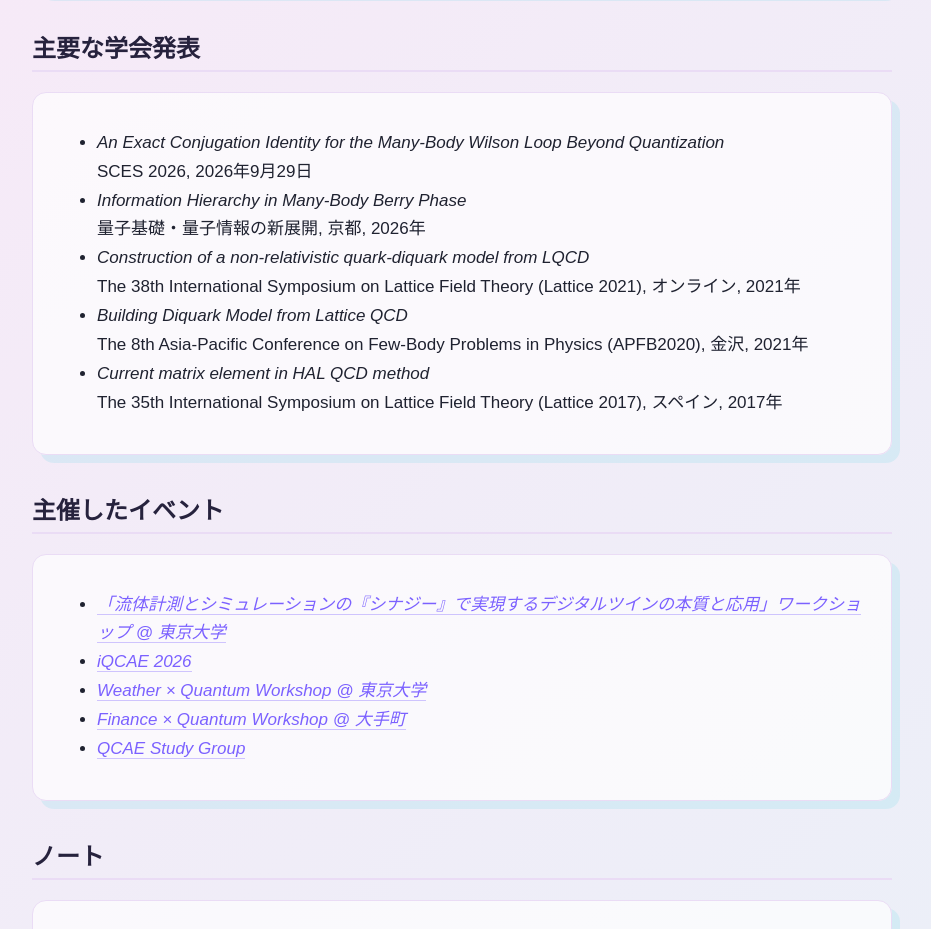
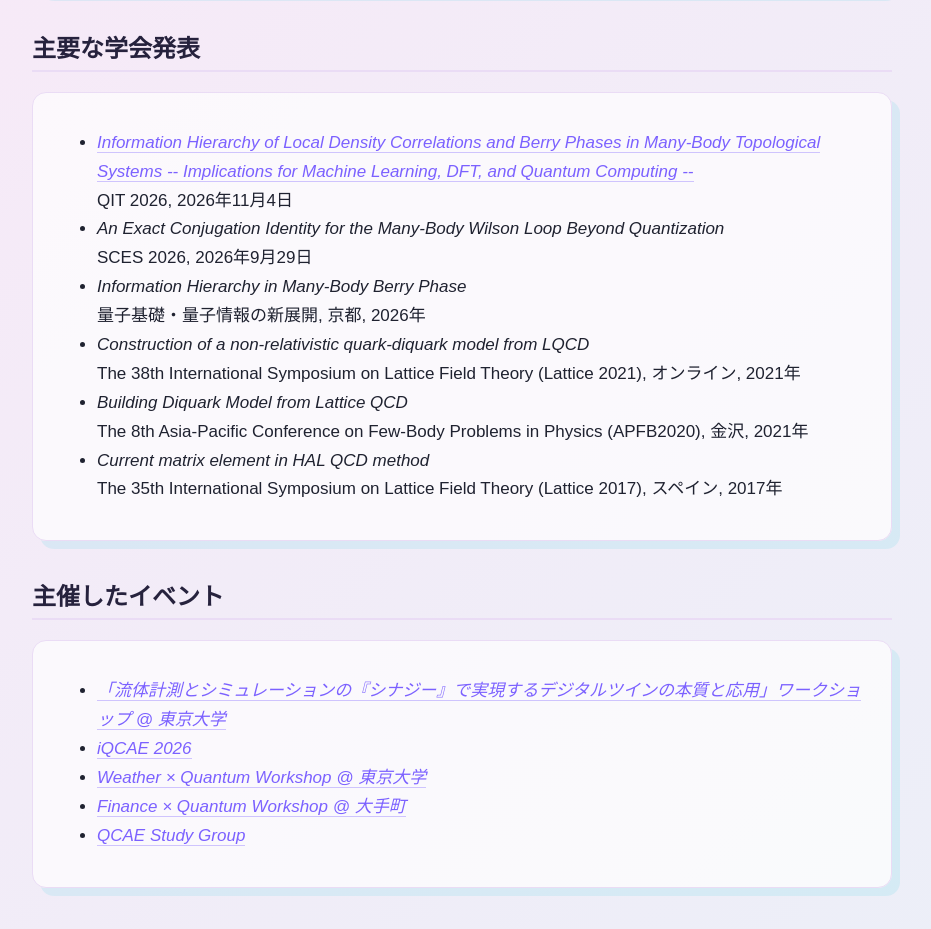
Before and after one commit to LKQCD/kai-watanabe-SSHHRM, a plain HTML site: page index-ja.html in a window 1280 px wide. Shown: the part 1421-2350 px from the top of the page, without its empty margins (178-1109 px from the left). Drawn offline with Linux system fonts and the light colour scheme.

Commit message:
Update index-ja.html
ADD QIT

```diff
--- a/index-ja.html
+++ b/index-ja.html
@@ -332,6 +332,10 @@
       <h2>主要な学会発表</h2>
       <div class="card">
         <ul>
+            <li>
+          <a href="https://ken.ieice.org/ken/paper/20261104vczu/eng/"><em>Information Hierarchy of Local Density Correlations and Berry Phases in Many-Body Topological Systems -- Implications for Machine Learning, DFT, and Quantum Computing --</em></a><br>
+QIT 2026, 2026年11月4日
+              </li>
           <li>
             <em>An Exact Conjugation Identity for the Many-Body Wilson Loop Beyond Quantization</em><br>
             SCES 2026, 2026年9月29日
```
